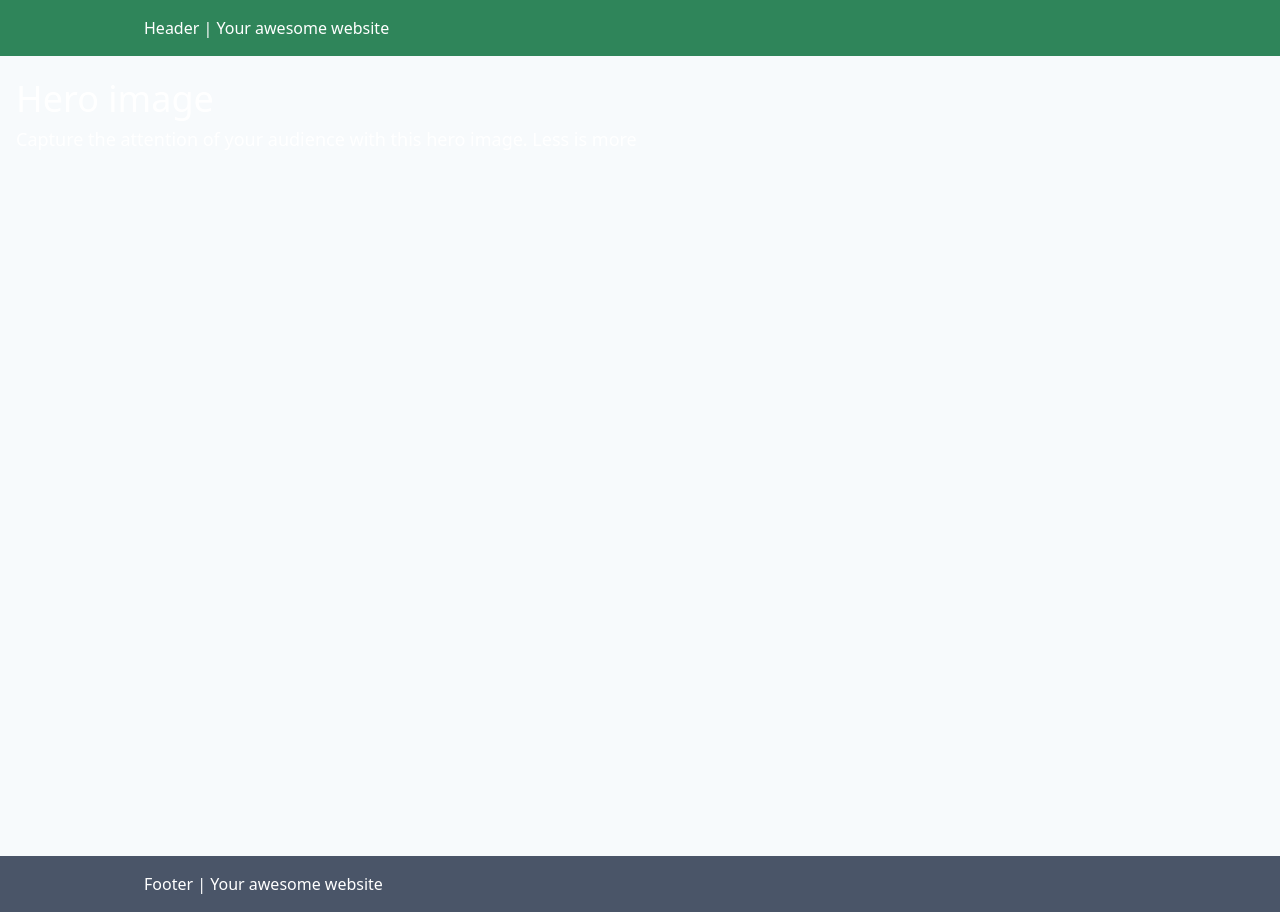
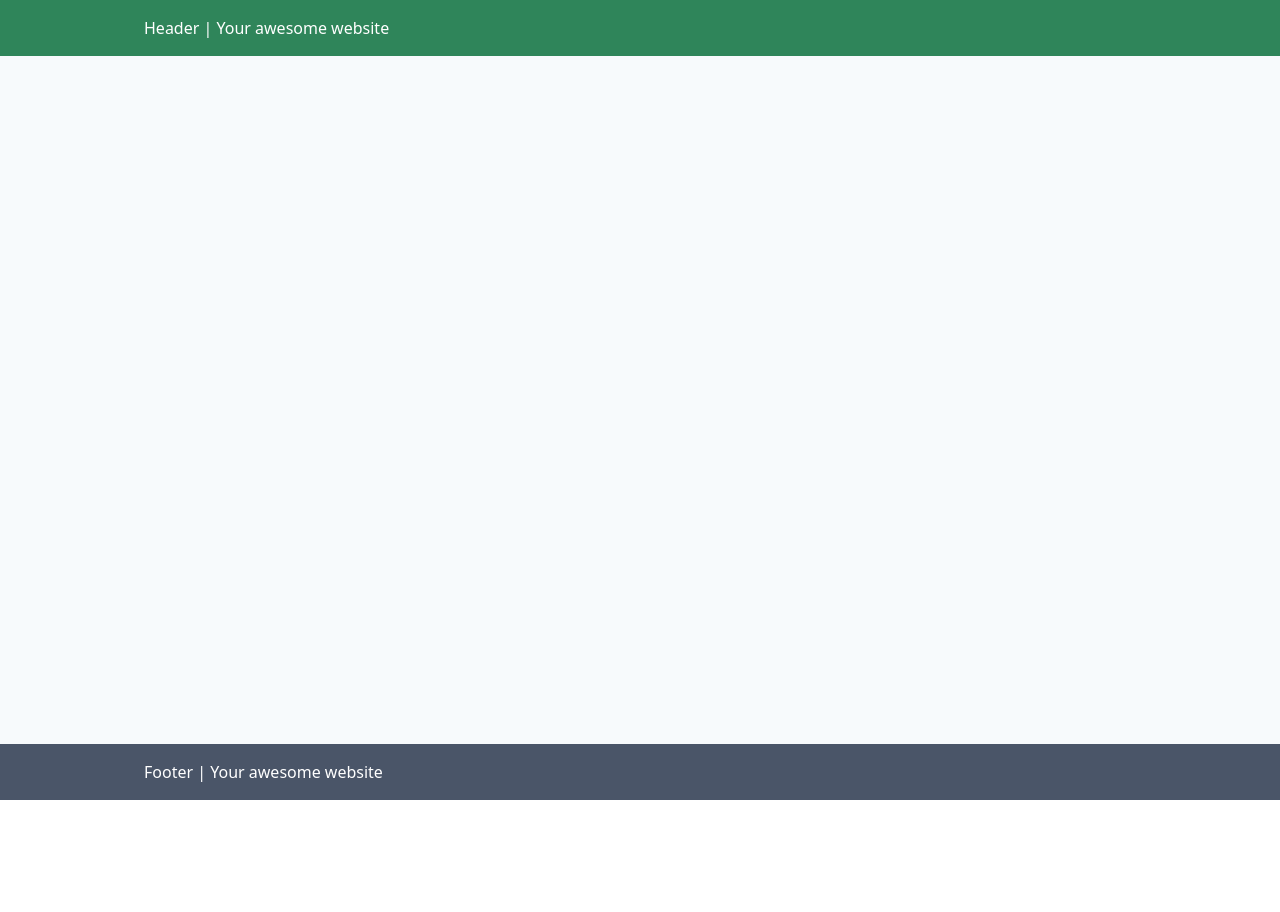
Before and after one commit to victorocna/next-website-starter, a Next.js app: page / in a window 1280 px wide. After the commit the page ends 800 px from the top, so only its background shows below. Built offline with nearby package versions, Linux system fonts and the light colour scheme.

Commit message:
update hero props

```diff
--- a/components/Hero.jsx
+++ b/components/Hero.jsx
@@ -1,12 +1,9 @@
 import React from 'react';
 
-const Hero = () => {
+const Hero = ({ minHeight = 400, children }) => {
   return (
-    <div className="hero min-h-screen text-white p-4">
-      <h2 className="text-4xl">Hero image</h2>
-      <p className="text-lg">
-        Capture the attention of your audience with this hero image. Less is more
-      </p>
+    <div className="hero text-white p-4" style={{ minHeight }}>
+      {children}
     </div>
   );
 };
```
